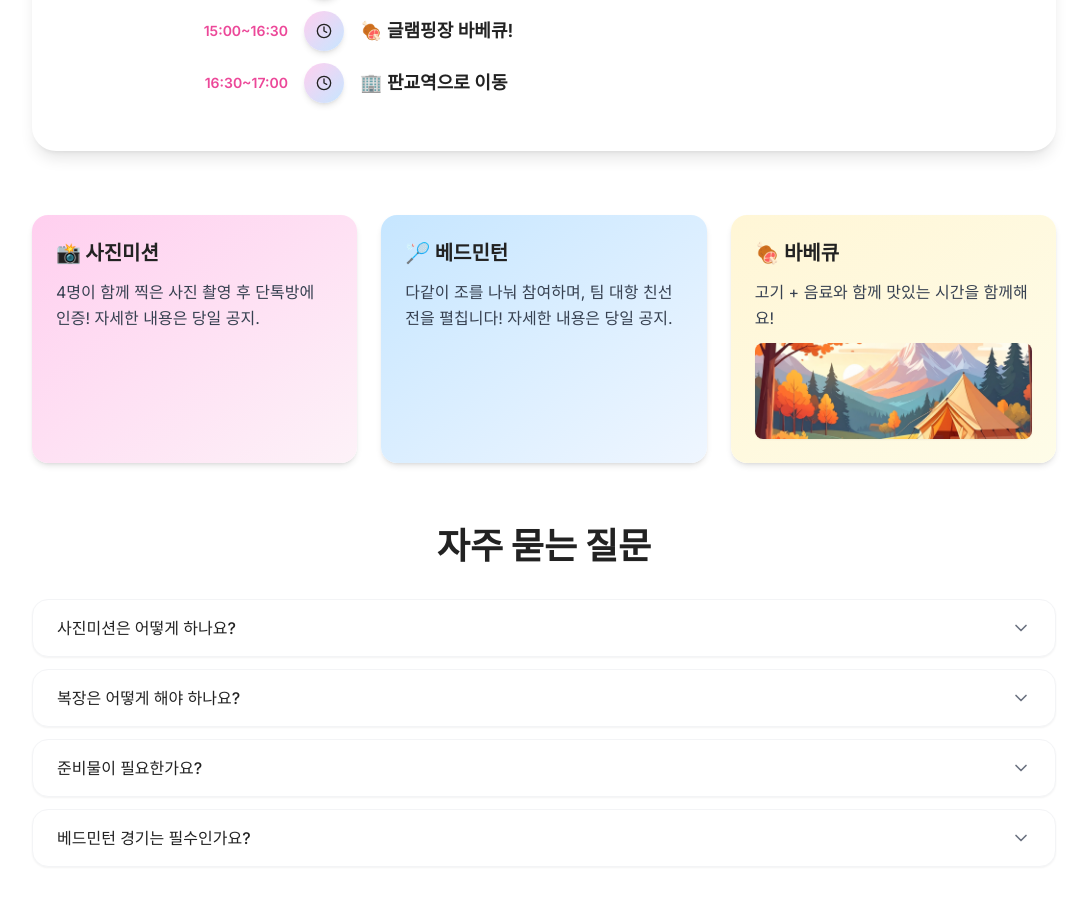
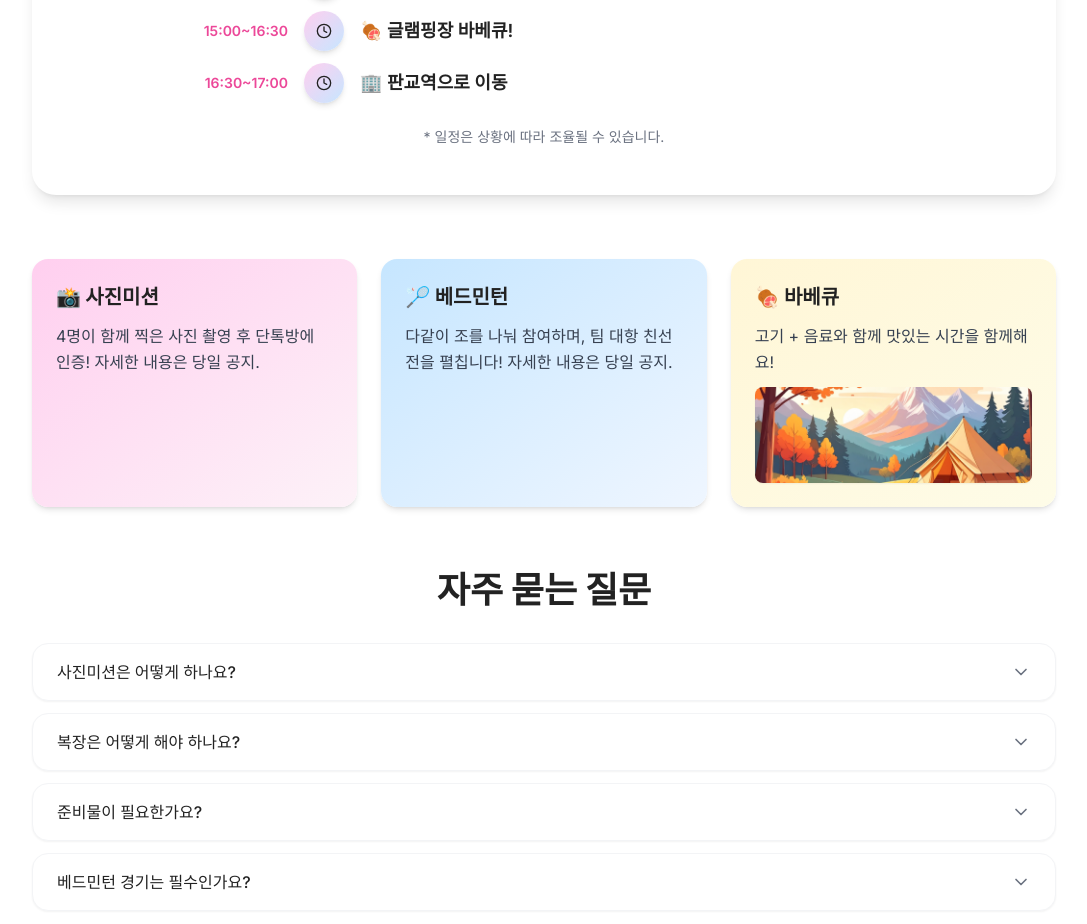
Before and after one commit to jacob-jinn/playshop, a React (Vite) app: page / in a window 1280 px wide. Shown: the part 2227-3151 px from the top of the page, without its empty margins (96-1183 px from the left). Built offline with nearby package versions, Linux system fonts and the light colour scheme.

Commit message:
feat: Add disclaimer about schedule adjustments in DetailsSection component

```diff
--- a/src/components/DetailsSection.tsx
+++ b/src/components/DetailsSection.tsx
@@ -47,6 +47,9 @@ export const DetailsSection: React.FC = () => {
         </div>
         <div className="bg-white rounded-3xl shadow-lg p-8 md:p-12">
           <Timeline items={scheduleItems} />
+          <p className="text-center text-sm font-sansBody text-gray-500 mt-6">
+            * 일정은 상황에 따라 조율될 수 있습니다.
+          </p>
         </div>
       </div>
 
```
